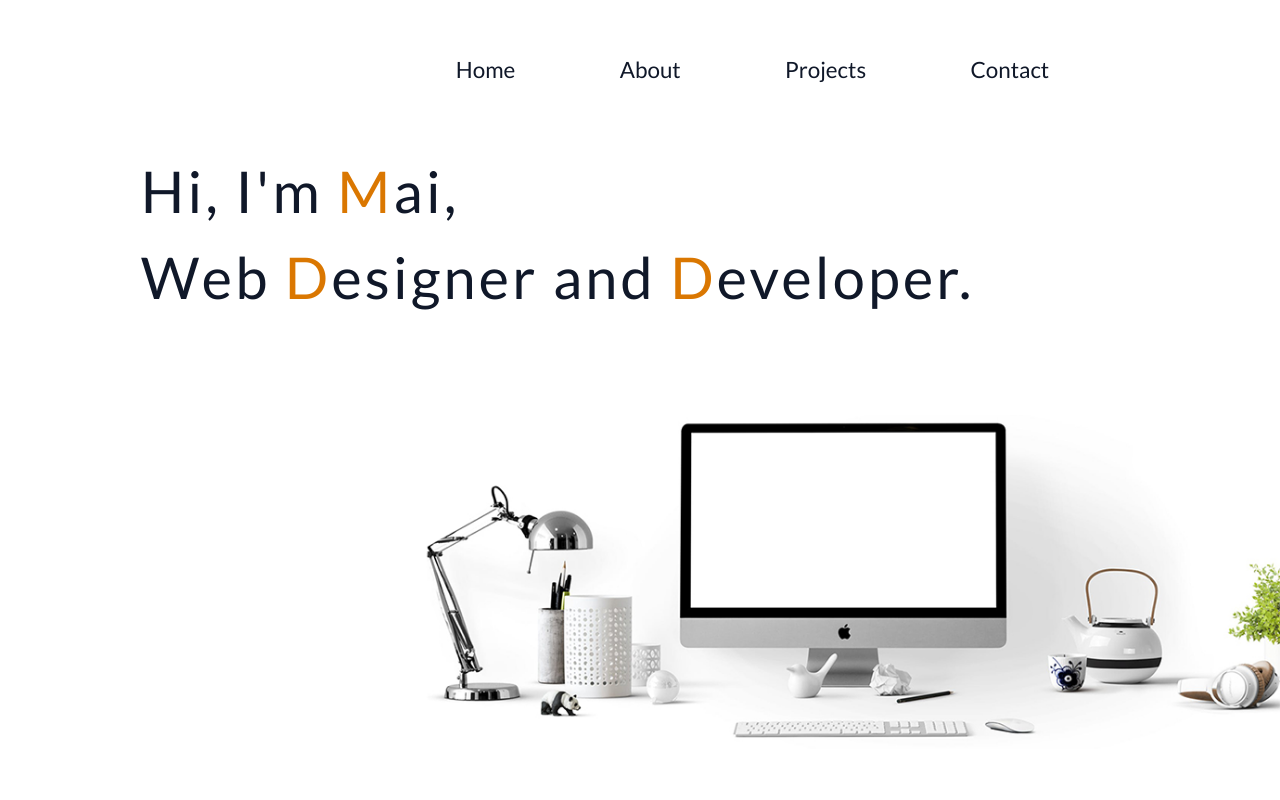
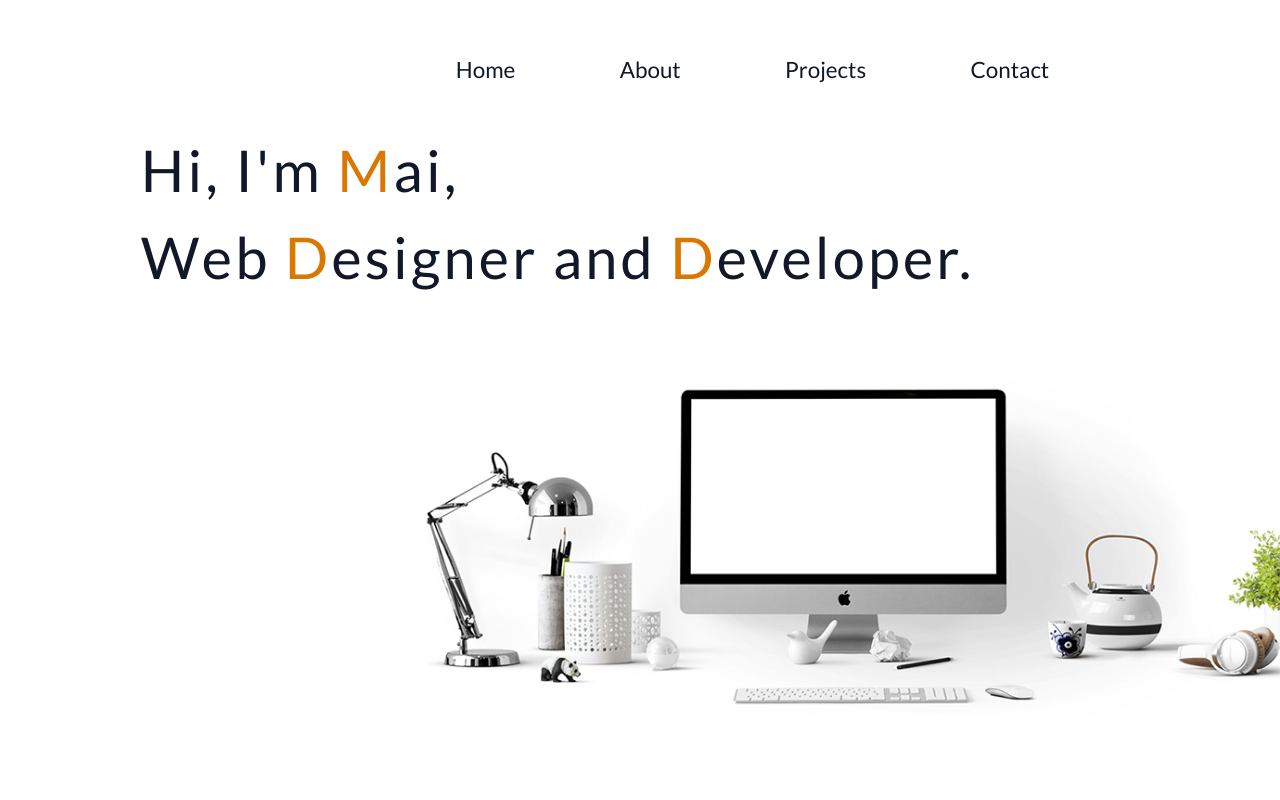
Before and after one commit to tqmai04/portfolio, a website: page app/index.html in a window 1280 px wide. Shown: the top 800 px of the page. Drawn offline with Linux system fonts and the light colour scheme.

Commit message:
fixed banner image

```diff
--- a/app/assets/styles/modules/_banner.css
+++ b/app/assets/styles/modules/_banner.css
@@ -19,9 +19,7 @@ ul {
         }
     }
 }
-img{
-   width: 100%;
-}
+
 
 nav{
     text-align: center;
@@ -33,25 +31,49 @@ nav{
         padding-top: 25px;
         float: right;
     }
+
+    @mixin atLarge {
+        height: 100px;
+    }
 }
 
 .banner {
-    position: relative;
     overflow: hidden;
 
     @mixin atLarge {
         height: 100vh;
-        overflow: hidden;
-    }
-    &__workstation {
-        @mixin atLarge {
-            position: absolute;
-            bottom: 3rem;
-            right: 0;
-            z-index: 0;
-        }
 
     }
+
+    &__workstation {
+
+        @mixin atLarge {
+            height: calc(100% - 300px);
+            position: relative;
+        }
+    }
+
+    &__text {
+        @mixin atLarge {
+        position: absolute;
+        bottom: 0;
+    }
+
+    }
+
+    &__image {
+        margin-bottom: 3rem;
+
+        @mixin atLarge {
+            width: 100%;
+            position: absolute;
+            top: 50%;
+            transform: translateY(-50%);
+            left: 0;
+            margin: 0;
+        }
+    }
+
     &__intro{
         display: block;
         font-size: 1.8rem;
@@ -60,9 +82,8 @@ nav{
         letter-spacing: 0.1rem;
         line-height: 3.0rem;
         text-align: center;
-        margin-top: 4rem;
-        margin-bottom: 3rem;
-        z-index: 10;
+        height: 200px;
+        margin-top: 3rem;
 
         @mixin atSmall {
             font-size: 3.0rem;
@@ -74,11 +95,11 @@ nav{
             text-align: left;
         }
         @mixin atLarge{
+            position: relative;
             font-size: 3.6rem;
             letter-spacing: 0.2rem;
             line-height: 5.4rem;
             margin: 0;
-            padding: 2rem 0;
         }
     }
 
--- a/app/assets/styles/modules/_projects.css
+++ b/app/assets/styles/modules/_projects.css
@@ -41,7 +41,6 @@
 
         @mixin atMedium {
             width: 600px;
-            border: 1px solid $mainGray;
         }
     }
 
--- a/app/index.html
+++ b/app/index.html
@@ -30,16 +30,20 @@
     </nav>
   </div>
   </header>
-  <div class="banner__intro"><span class="banner__blueText">Hi, I'm </span><span class="banner__orgText">M</span><span class="banner__blueText">ai,<br>Web </span><span class="banner__orgText">D</span><span class="banner__blueText">esigner</span>
+  <div class="banner__intro">
+    <div class="banner__text">
+    <span class="banner__blueText">Hi, I'm </span><span class="banner__orgText">M</span><span class="banner__blueText">ai,<br>Web </span><span class="banner__orgText">D</span><span class="banner__blueText">esigner</span>
     <span class="banner__blueText">and </span><span class="banner__orgText">D</span><span class="banner__blueText">eveloper.</span></div>
-  </div>
+  </div></div>
   <div class="banner__workstation">
+  <div class="banner__image">
   <picture>
     <source srcset = "assets/images/background_large.png 1920w" media="(min-width: 1380px)">
     <source srcset = "assets/images/background_medium.png 1380w" media="(min-width: 990px)">
     <source srcset = "assets/images/background_small.png 990w" media="(min-width: 640px)">
-    <img clas="banner__workstation-image" srcset="./assets/images/background_smaller.png 640w" alt="workstation">
+    <img srcset="./assets/images/background_smaller.png 640w" alt="workstation">
   </picture>
+</div>
 </div>
 </div>
 <div class="about" id="about">
--- a/app/temp/styles/styles.css
+++ b/app/temp/styles/styles.css
@@ -434,10 +434,6 @@ ul li {
     }
     }
 
-img{
-   width: 100%;
-}
-
 nav{
     text-align: center;
     font-size: 1.4rem;
@@ -453,27 +449,55 @@ nav{
 }
     }
 
+@media (min-width: 1200px){
+
+nav{
+        height: 100px
+}
+    }
+
 .banner {
-    position: relative;
     overflow: hidden;
 }
 
 @media (min-width: 1200px){
 
 .banner {
-        height: 100vh;
-        overflow: hidden
+        height: 100vh
 }
     }
 
 @media (min-width: 1200px){
 
 .banner__workstation {
+            height: calc(100% - 300px);
+            position: relative
+    }
+    }
+
+@media (min-width: 1200px){
+
+.banner__text {
+        position: absolute;
+        bottom: 0
+
+    }
+    }
+
+.banner__image {
+        margin-bottom: 3rem;
+    }
+
+@media (min-width: 1200px){
+
+.banner__image {
+            width: 100%;
             position: absolute;
-            bottom: 3rem;
-            right: 0;
-            z-index: 0
-
+            top: 50%;
+            -webkit-transform: translateY(-50%);
+                    transform: translateY(-50%);
+            left: 0;
+            margin: 0
     }
     }
 
@@ -485,9 +509,8 @@ nav{
         letter-spacing: 0.1rem;
         line-height: 3.0rem;
         text-align: center;
-        margin-top: 4rem;
-        margin-bottom: 3rem;
-        z-index: 10;
+        height: 200px;
+        margin-top: 3rem;
     }
 
 @media (min-width: 530px){
@@ -509,11 +532,11 @@ nav{
 @media (min-width: 1200px){
 
 .banner__intro{
+            position: relative;
             font-size: 3.6rem;
             letter-spacing: 0.2rem;
             line-height: 5.4rem;
-            margin: 0;
-            padding: 2rem 0
+            margin: 0
     }
     }
 
@@ -703,8 +726,7 @@ nav{
 @media (min-width: 800px){
 
 .projects--image {
-            width: 600px;
-            border: 1px solid #a8a8a8
+            width: 600px
     }
     }
 
```
Also changed, not shown: docs/index.html (+8 -4 lines), app/assets/images/background_large - Copy.png (deleted), app/assets/images/background_large.png, docs/assets/images/background_large - Copy.png (deleted), docs/assets/images/background_large.png, 2 other files.
